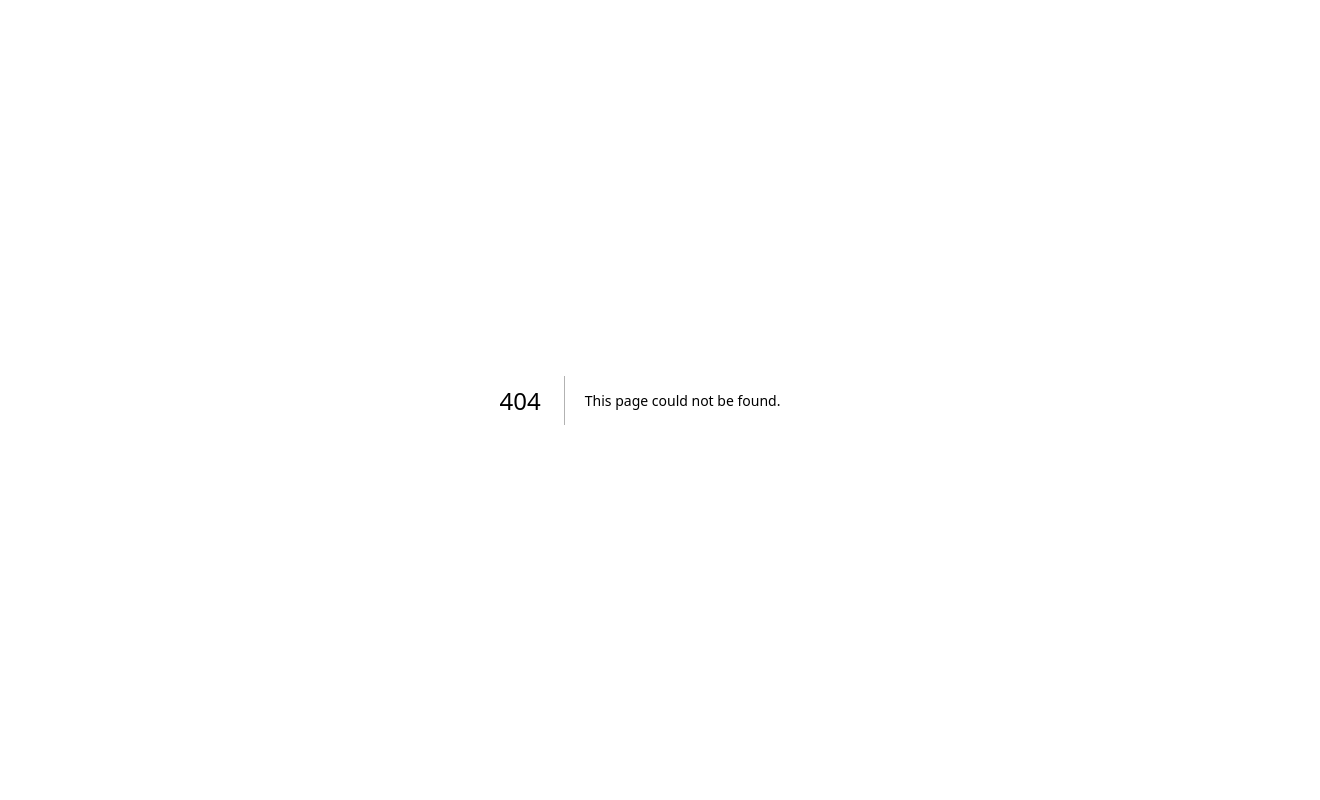
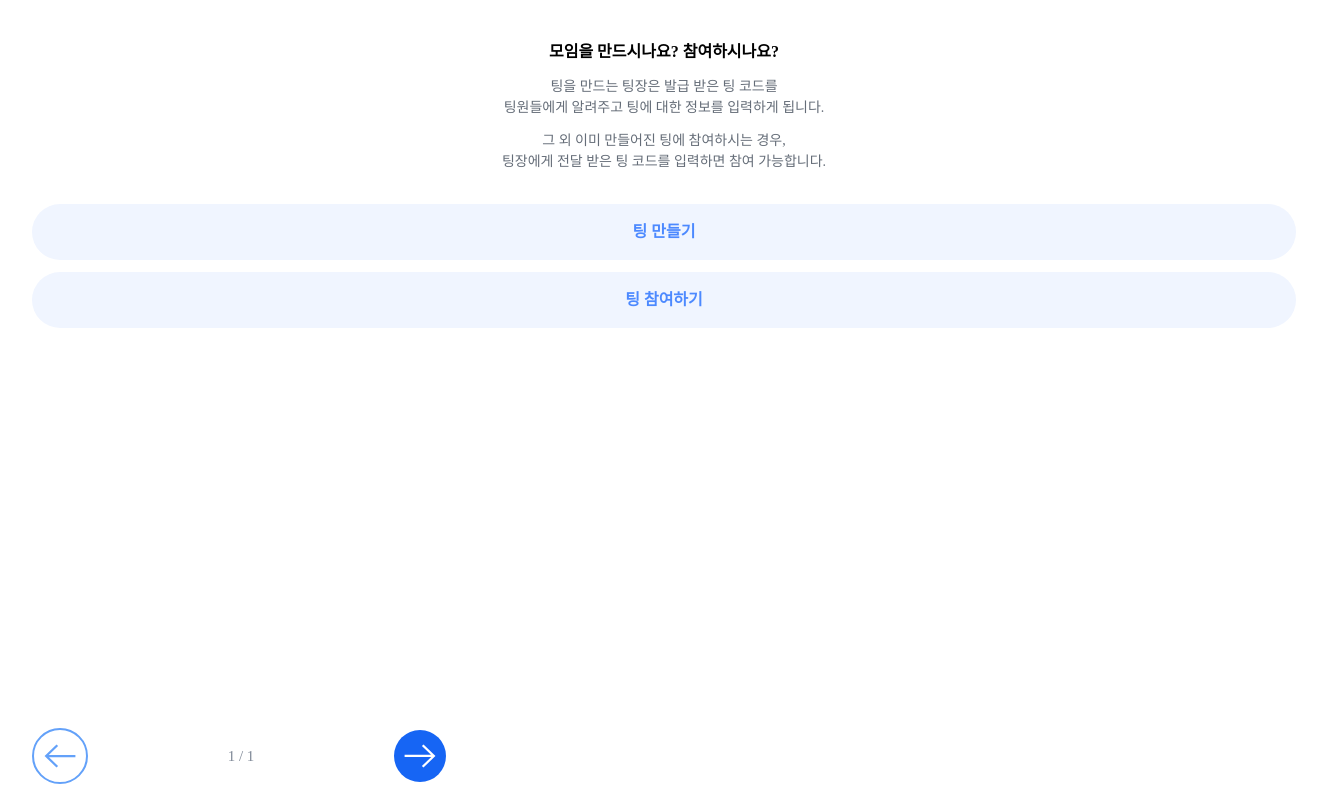
Before and after one commit to uoslife/client-meeting-season3, a Next.js app: page /apply/branching in a window 1280 px wide. Before the commit this address had no page. Shown: the whole page, 1320 px wide, since content can reach past the window. Built offline with nearby package versions, Linux system fonts and the light colour scheme; a web font is replaced by a local one.

Commit message:
feat: 3대3 미팅종류 선택 페이지 작성

```diff
--- /dev/null
+++ b/src/app/apply/branching/page.tsx
@@ -0,0 +1,91 @@
+'use client';
+
+import { Text, Button, Checkbox, Footer } from '@/components';
+import Col from '@/components/layout/Col';
+import Row from '@/components/layout/Row';
+import { useRouter } from 'next/navigation';
+import { useState } from 'react';
+
+function Apply() {
+  const router = useRouter();
+  const meetingTypeInitState = [
+    {
+      name: 'personal',
+      active: false,
+    },
+    {
+      name: 'group',
+      active: false,
+    },
+  ];
+  const [meetingTypeState, setMeetingTypeState] =
+    useState(meetingTypeInitState);
+  return (
+    <>
+      <Col gap={36} padding={'32px 24px'}>
+        <Col gap={32}>
+          <Col gap={12} align="center">
+            <Text label="모임을 만드시나요? 참여하시나요?" weight={700} />
+            <Col align="center">
+              <Text
+                label="팅을 만드는 팅장은 발급 받은 팅 코드를"
+                size="sm"
+                color="#656D78"
+              />
+              <Text
+                label="팅원들에게 알려주고 팅에 대한 정보를 입력하게 됩니다."
+                size="sm"
+                color="#656D78"
+              />
+            </Col>
+            <Col align="center">
+              <Text
+                label="그 외 이미 만들어진 팅에 참여하시는 경우,"
+                size="sm"
+                color="#656D78"
+              />
+              <Text
+                label="팅장에게 전달 받은 팅 코드를 입력하면 참여 가능합니다."
+                size="sm"
+                color="#656D78"
+              />
+            </Col>
+          </Col>
+          <Col gap={12}>
+            <Button
+              primary={meetingTypeState[0].active ? 'active' : 'inactive'}
+              label="팅 만들기"
+              fontSize={'base'}
+              onClick={() =>
+                setMeetingTypeState(() => {
+                  const newState = meetingTypeInitState;
+                  newState[0].active = true;
+                  return newState;
+                })
+              }
+            />
+            <Button
+              primary={meetingTypeState[1].active ? 'active' : 'inactive'}
+              label="팅 참여하기"
+              fontSize={'base'}
+              onClick={() =>
+                setMeetingTypeState(() => {
+                  const newState = meetingTypeInitState;
+                  newState[1].active = true;
+                  return newState;
+                })
+              }
+            />
+          </Col>
+        </Col>
+      </Col>
+      <Footer
+        maxPage={1}
+        onClickPrev={() => router.push('apply')}
+        onClickNext={() => router.push('apply/group')}
+      />
+    </>
+  );
+}
+
+export default Apply;
```
